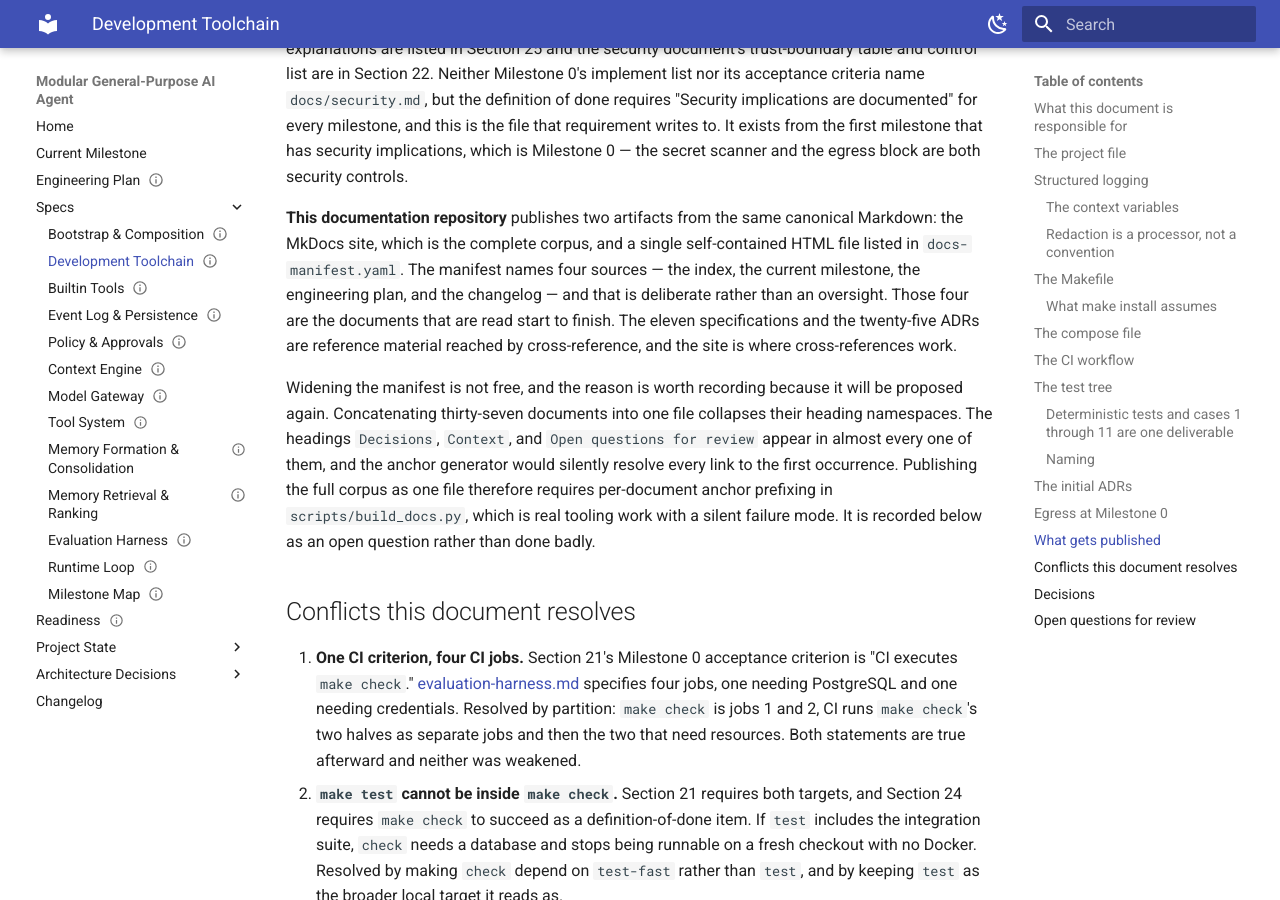
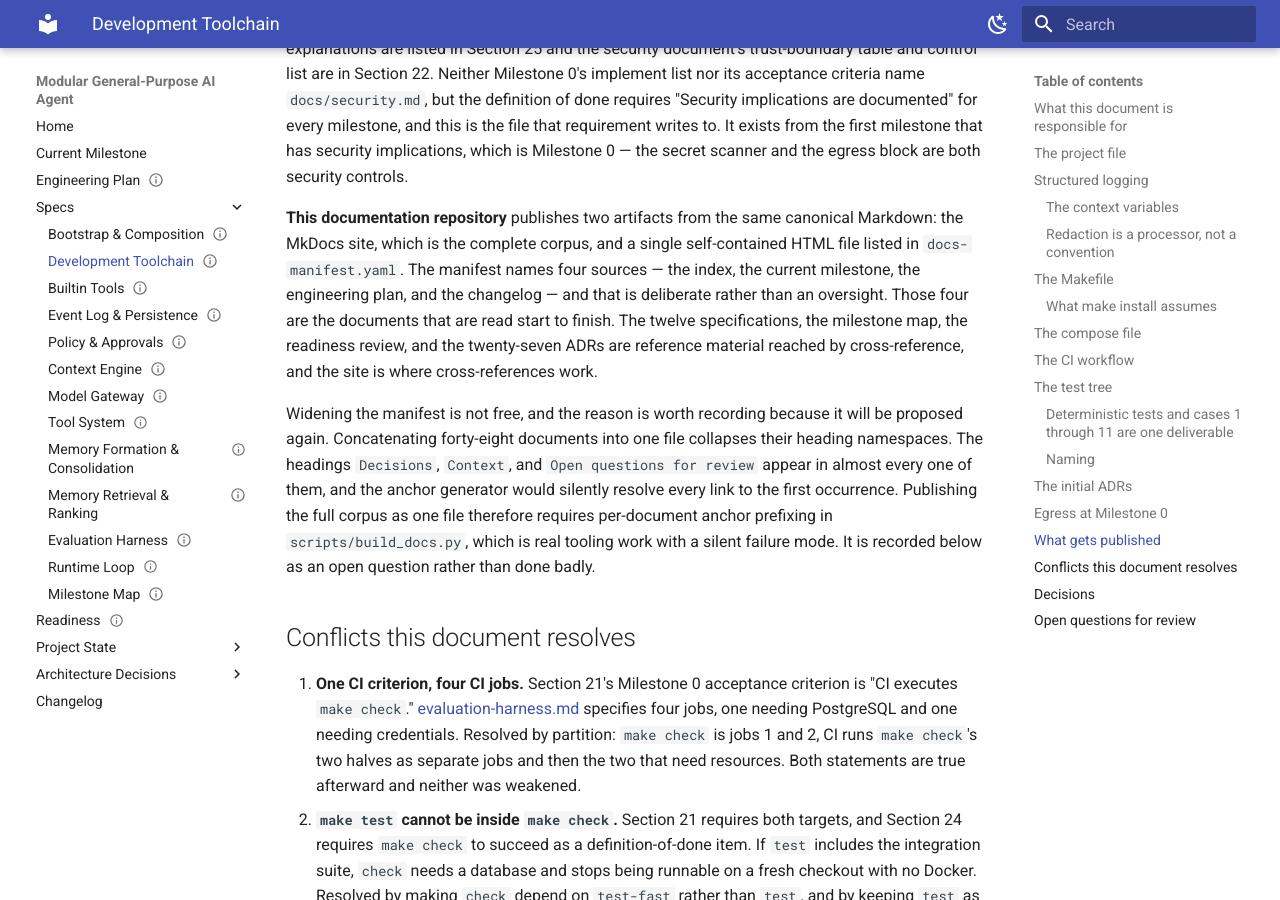
Before and after one commit to avitus/veetbot, an MkDocs documentation site: the page built from docs/plan/development-toolchain.md, in a window 1280 px wide and 900 px high, scrolled down 8960 px. Built offline with MkDocs 1.6.1 and Material for MkDocs 9.7.7, drawn with Linux system fonts in a browser that asks for light colours.

Commit message:
docs: correct the corpus counts the routing work made stale
The readiness review and the milestone map brought the count of
detailed-design specifications to twelve and the total document count to
forty-eight. Three sentences written before them still said eleven
specifications, twenty-five ADRs, and thirty-seven documents.

- development-toolchain.md: the single-file build rationale now names
  twelve specifications, the milestone map, the readiness review, and
  twenty-seven ADRs, and concatenates forty-eight documents rather than
  thirty-seven.
- CLAUDE.md: thirteen detailed-design documents corrected to twelve.

No requirement changes. Counts only.

```diff
--- a/docs/plan/development-toolchain.md
+++ b/docs/plan/development-toolchain.md
@@ -472,12 +472,13 @@ corpus, and a single self-contained HTML file listed in
 `docs-manifest.yaml`. The manifest names four sources — the index, the
 current milestone, the engineering plan, and the changelog — and that
 is deliberate rather than an oversight. Those four are the documents
-that are read start to finish. The eleven specifications and the
-twenty-five ADRs are reference material reached by cross-reference,
-and the site is where cross-references work.
+that are read start to finish. The twelve specifications, the
+milestone map, the readiness review, and the twenty-seven ADRs are
+reference material reached by cross-reference, and the site is where
+cross-references work.
 
 Widening the manifest is not free, and the reason is worth recording
-because it will be proposed again. Concatenating thirty-seven
+because it will be proposed again. Concatenating forty-eight
 documents into one file collapses their heading namespaces. The
 headings `Decisions`, `Context`, and `Open questions for review`
 appear in almost every one of them, and the anchor generator would
```
Also changed, not shown: CLAUDE.md (+1 -1 lines).
